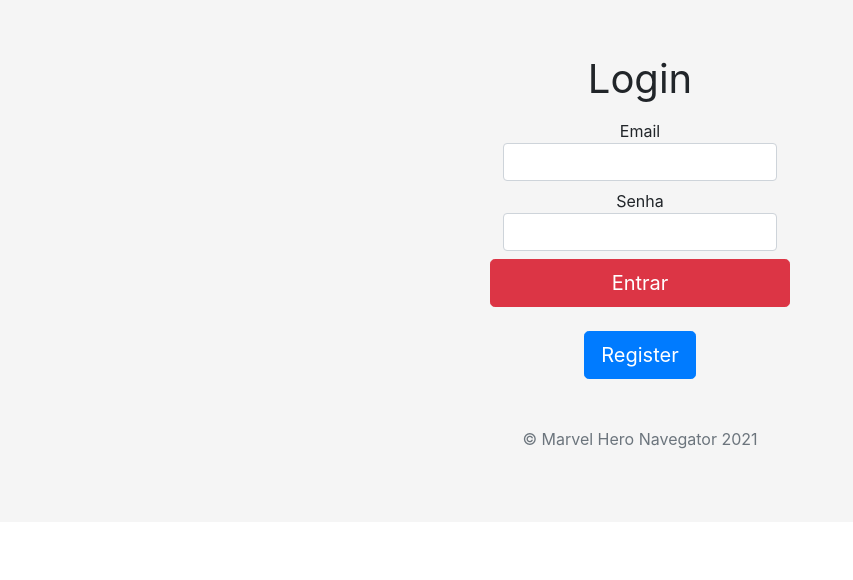
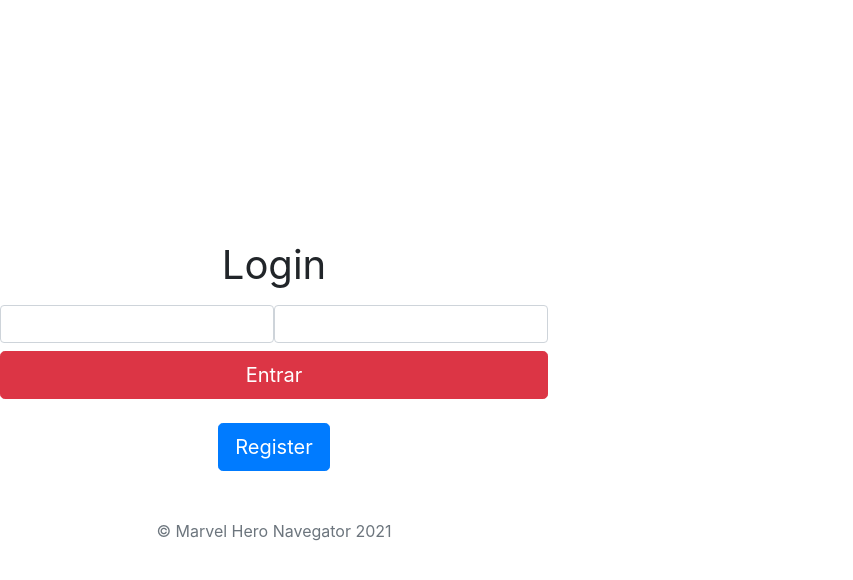
Before and after one commit to dekopossas/marvel-hero-navigator, a React (Create React App) app in the folder marvel-hero-navegator-frontend/: page /login in a window 1280 px wide. Shown: the top 580 px of the page, without its empty margins (0-853 px from the left). Built offline with nearby package versions, Linux system fonts and the light colour scheme.

Commit message:
tirei styled component

```diff
--- a/marvel-hero-navegator-frontend/package.json
+++ b/marvel-hero-navegator-frontend/package.json
@@ -13,7 +13,6 @@
     "react-dom": "^17.0.2",
     "react-router-dom": "^5.2.0",
     "react-scripts": "4.0.3",
-    "styled-components": "^5.2.3",
     "web-vitals": "^1.1.1"
   },
   "scripts": {
--- a/marvel-hero-navegator-frontend/src/pages/Login/index.jsx
+++ b/marvel-hero-navegator-frontend/src/pages/Login/index.jsx
@@ -1,17 +1,20 @@
 import React from 'react';
-import S from './style';
+import './login.css';
 
 function Login() {
   return (
-    <S.Container className="text-center">
-      <S.Form className="form-signin">
+    <div className="text-center">
+      <form className="form-signin">
         <h1 className="h1 mb-3 font-weight-normal">Login</h1>
         <label htmlFor="email">
-          Email
-          <input className="form-control" type="email" id="email" data-testid="email-input" />
+          <input
+            className="form-control"
+            type="email"
+            id="email"
+            data-testid="email-input"
+          />
         </label>
         <label htmlFor="password">
-          Senha
           <input
             className="form-control"
             type="password"
@@ -35,9 +38,11 @@ function Login() {
         >
           Register
         </button>
-        <p className="mt-5 mb-3 text-muted">© Marvel Hero Navegator 2021</p>
-      </S.Form>
-    </S.Container>
+        <p className="mt-5 mb-3 text-muted">
+          © Marvel Hero Navegator 2021
+        </p>
+      </form>
+    </div>
   );
 }
 
--- /dev/null
+++ b/marvel-hero-navegator-frontend/src/pages/Login/login.css
@@ -0,0 +1,28 @@
+.text-center {
+  text-align: center!important;
+}
+body {
+  display: -ms-flexbox;
+  display: flex;
+  -ms-flex-align: center;
+  align-items: center;
+  padding-top: 40px;
+  padding-bottom: 40px;
+  background-color: #f5f5f5;
+}
+html, body {
+  height: 100%;
+}
+body {
+  margin: 0;
+  font-family: -apple-system,BlinkMacSystemFont,"Segoe UI",Roboto,"Helvetica Neue",Arial,sans-serif,"Apple Color Emoji","Segoe UI Emoji","Segoe UI Symbol","Noto Color Emoji";
+  font-size: 1rem;
+  font-weight: 400;
+  line-height: 1.5;
+  color: #212529;
+  text-align: left;
+  background-color: #fff;
+}
+*, ::after, ::before {
+  box-sizing: border-box;
+}
--- a/marvel-hero-navegator-frontend/src/pages/Login/style.js
+++ /dev/null
@@ -1,31 +0,0 @@
-import styled from 'styled-components';
-
-const Container = styled.div`
-  display: flex;
-  align-items: center;
-  padding-top: 40px;
-  padding-bottom: 40px;
-  background-color: #f5f5f5;
-  height: 100%;
-`;
-
-const Form = styled.form`
-  width: 100%;
-  max-width: 330px;
-  padding: 15px;
-  margin: auto;
-`;
-
-const Input = styled.input`
-  position: relative;
-  box-sizing: border-box;
-  height: auto;
-  padding: 10px;
-  font-size: 16px;
-`;
-
-export default {
-  Container,
-  Form,
-  Input,
-};
```
